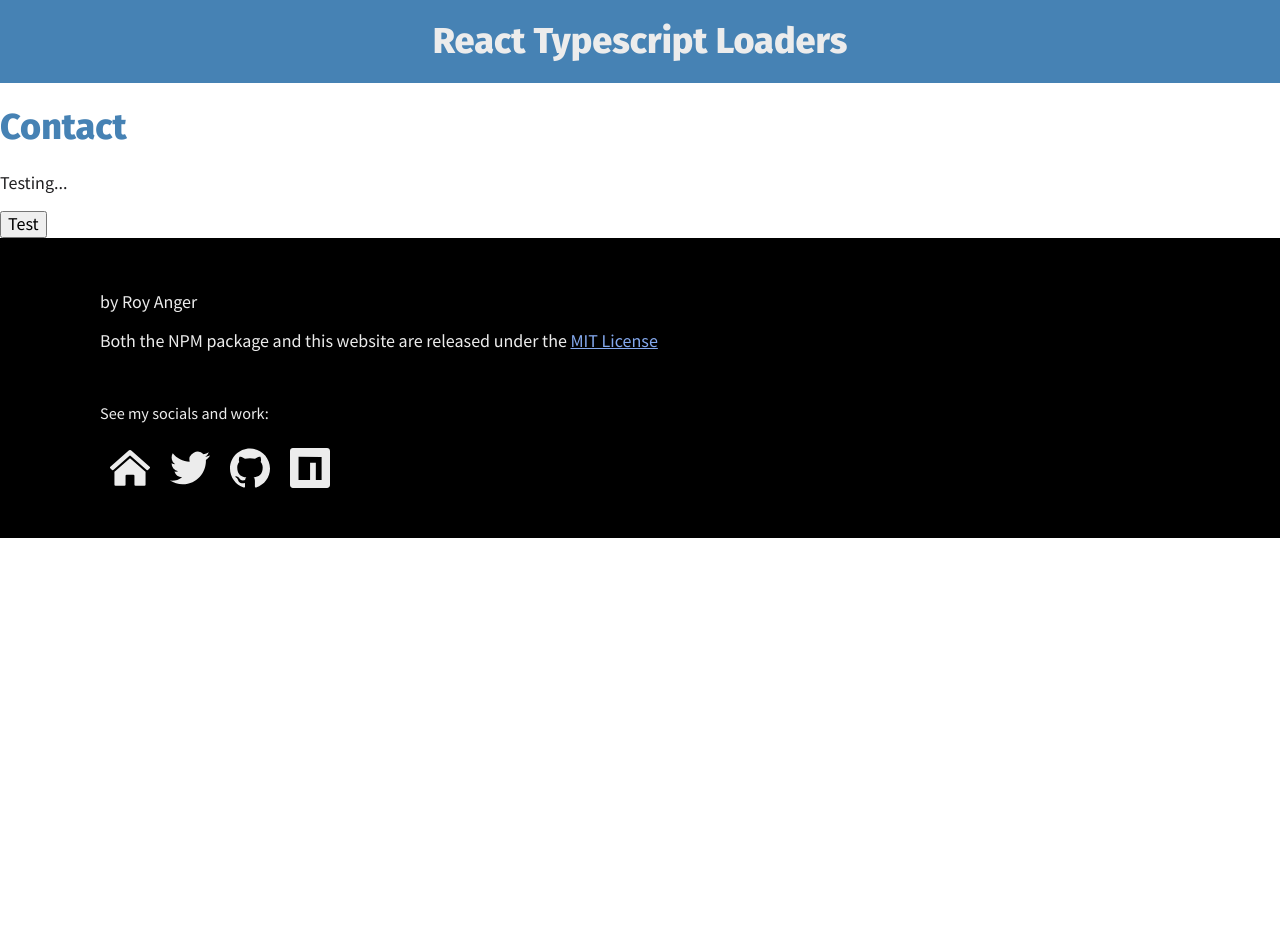
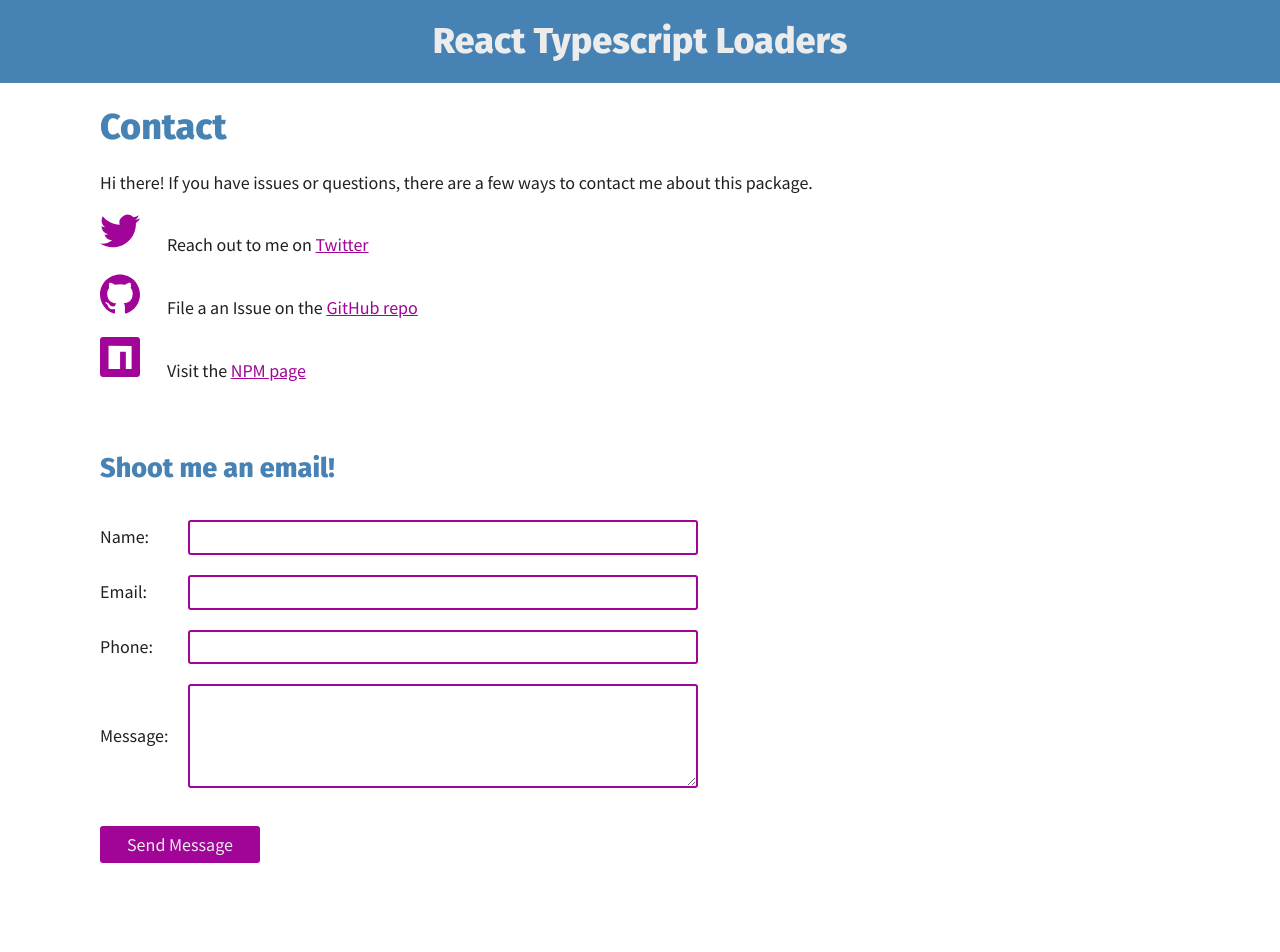
Before and after one commit to royanger/rts-loader-website, a Next.js app: page /contact in a window 1280 px wide. Shown: the top 952 px of the page. Before the commit the page ends 800 px from the top, so only its background shows below. Built offline with nearby package versions, Linux system fonts and the light colour scheme.

Commit message:
Configured contact form., styled if, handling at least some validation

```diff
--- a/package.json
+++ b/package.json
@@ -16,8 +16,9 @@
       "react": "17.0.2",
       "react-color": "^2.19.3",
       "react-dom": "17.0.2",
+      "react-hook-form": "^7.8.1",
       "react-syntax-highlighter": "^15.4.3",
-      "react-ts-loaders": "^1.0.0",
+      "react-ts-loaders": "^1.1.1",
       "sass": "^1.34.1"
    },
    "devDependencies": {
--- a/pages/_app.tsx
+++ b/pages/_app.tsx
@@ -1,5 +1,6 @@
 import * as React from 'react'
 import type { AppProps } from 'next/app'
+import Link from 'next/link'
 import '../styles/styles.scss'
 import Image from 'next/image'
 
@@ -33,7 +34,9 @@ function MyApp({ Component, pageProps }: AppProps) {
    return (
       <>
          <header>
-            <h1>React Typescript Loaders</h1>
+            <Link href="/">
+               <h1>React Typescript Loaders</h1>
+            </Link>
          </header>
          <Component
             handleUpdateModalPosition={handleUpdateModalPosition}
--- a/pages/api/hello.ts
+++ /dev/null
@@ -1,10 +0,0 @@
-// Next.js API route support: https://nextjs.org/docs/api-routes/introduction
-import type { NextApiRequest, NextApiResponse } from 'next'
-
-type Data = {
-  name: string
-}
-
-export default (req: NextApiRequest, res: NextApiResponse<Data>) => {
-  res.status(200).json({ name: 'John Doe' })
-}
--- a/pages/contact.tsx
+++ b/pages/contact.tsx
@@ -1,27 +1,202 @@
 import * as React from 'react'
+import Head from 'next/head'
+import { useForm, SubmitHandler } from 'react-hook-form'
 import axios from 'axios'
+import Loader from 'react-ts-loaders'
+
+import Twitter from '../images/twitter.svg'
+import GitHub from '../images/github.svg'
+import NPM from '../images/npm.svg'
+
+interface Inputs {
+   name: string
+   email: string
+   phone?: string
+   message: string
+}
 
 const Contact = () => {
-   const handleSubmit = () => {
-      axios.post(
+   const [loading, setLoading] = React.useState(false)
+   const [status, setStatus] = React.useState('unsubmitted')
+   const [response, setResponse] = React.useState('')
+   const {
+      register,
+      handleSubmit,
+      watch,
+      formState: { errors },
+   } = useForm<Inputs>()
+   const onSubmit: SubmitHandler<Inputs> = async ({
+      name,
+      email,
+      phone,
+      message,
+   }) => {
+      setLoading(true)
+
+      await axios
+         .post(
             '/api/sendEmail',
             {},
             {
                params: {
-               name: 'Jane Doe',
-               email: 'jane@gmail.com',
-               phone: '416-967-1111',
-               message: 'Help me Obi Wan, help me',
+                  name,
+                  email,
+                  phone,
+                  message,
                },
             }
          )
+         .then(function (response) {
+            setResponse(
+               'Thanks for sending me a message! I should get back to you within a few days.'
+            )
+            setStatus('success')
+            setLoading(false)
+         })
+         .catch(function (error) {
+            if (error.response) {
+               setResponse(
+                  "There was an error sending your message. I'm sorry about that. Please open a GitHub Issue so I can respond there."
+               )
+               setStatus('error')
+               setLoading(false)
+            }
+         })
+
+      //setLoading(false)
    }
 
    return (
-      <div>
+      <div className="contents">
+         <Head>
+            <title>Contact - React Typescript Loaders</title>
+            <meta
+               name="description"
+               content="Simple, easy to use loader components for your React App"
+            />
+            <link rel="icon" href="/favicon.ico" />
+         </Head>
+
+         <main className="main contactpage">
             <h1>Contact</h1>
-         <p>Testing...</p>
-         <button onClick={handleSubmit}>Test</button>
+            <p>
+               Hi there! If you have issues or questions, there are a few ways
+               to contact me about this package.
+            </p>
+
+            <p>
+               <a href="https://twitter.com/royanger">
+                  <Twitter
+                     width="40px"
+                     height="40px"
+                     fill="var(--brand-secondary)"
+                  />
+               </a>
+               Reach out to me on{' '}
+               <a href="https://twitter.com/royanger">Twitter</a>
+            </p>
+            <p>
+               <a href="https://github.com/royanger/react-ts-loaders">
+                  <GitHub
+                     width="40px"
+                     height="40px"
+                     fill="var(--brand-secondary)"
+                  />
+               </a>
+               File a an Issue on the{' '}
+               <a href="https://github.com/royanger/react-ts-loaders">
+                  GitHub repo
+               </a>
+            </p>
+            <p>
+               <a href="https://www.npmjs.com/~royanger">
+                  <NPM
+                     width="40px"
+                     height="40px"
+                     fill="var(--brand-secondary)"
+                  />
+               </a>
+               Visit the <a href="https://www.npmjs.com/~royanger">NPM page</a>
+            </p>
+
+            <h2>Shoot me an email!</h2>
+
+            {loading && status !== 'error' ? (
+               <Loader
+                  type="dotspinner"
+                  size={200}
+                  color="var(--brand-primary"
+                  altColor="var(--brand-secondary"
+                  className="loader"
+               />
+            ) : (
+               ''
+            )}
+            {!loading && status === 'error' ? (
+               <div className="error">
+                  <p>{response}</p>
+               </div>
+            ) : (
+               ''
+            )}
+            {!loading && status === 'success' ? (
+               <div className="success">
+                  <p>{response}</p>
+               </div>
+            ) : (
+               ''
+            )}
+            {!loading && status === 'unsubmitted' ? (
+               <form onSubmit={handleSubmit(onSubmit)} className="contactform">
+                  <label htmlFor="name">Name:</label>
+
+                  <input
+                     id="inputName"
+                     {...register('name', { required: true })}
+                  />
+
+                  <label htmlFor="inputEmail">Email:</label>
+                  <input
+                     id="inputEmail"
+                     {...register('email', { required: true })}
+                  />
+                  <label htmlFor="inputPhone">Phone:</label>
+                  <input id="inputPhone" {...register('phone')} />
+                  <label htmlFor="inputMessage">Message:</label>
+                  <textarea
+                     id="inputMessage"
+                     {...register('message', { required: true })}
+                  />
+
+                  {errors?.name && (
+                     <>
+                        <div></div>
+                        <div className={`validation ${status} `}>
+                           <p className="errorMessage">
+                              Name field is required
+                           </p>
+                        </div>
+                     </>
+                  )}
+                  {errors?.email && (
+                     <>
+                        <div></div>
+                        <div className={`validation ${status} `}>
+                           <p className="errorMessage">Email is required</p>
+                        </div>
+                     </>
+                  )}
+
+                  <div className="submitcontainer">
+                     <button className="submit" type="submit">
+                        Send Message
+                     </button>
+                  </div>
+               </form>
+            ) : (
+               ''
+            )}
+         </main>
       </div>
    )
 }
--- /dev/null
+++ b/styles/lib/_contact.scss
@@ -0,0 +1,73 @@
+.contactpage {
+   h2 {
+      margin: 4rem 0 2rem;
+   }
+   p {
+      a {
+         margin-right: 1.5rem;
+      }
+   }
+}
+.contactform {
+   display: grid;
+   grid-template-columns: 1fr;
+   gap: 20px;
+   align-items: center;
+
+   @include screen-size('tablet') {
+      grid-template-columns: auto 1fr;
+   }
+
+   label {
+      display: block;
+   }
+   input,
+   textarea {
+      border: 2px solid var(--brand-secondary);
+      border-radius: 3px;
+      padding: 5px;
+
+      @include screen-size('tablet') {
+         width: 50%;
+      }
+   }
+   textarea {
+      height: 5rem;
+   }
+   .submitcontainer {
+      margin: 1rem 0 1rem;
+
+      @include screen-size('tablet') {
+         grid-column: 1/3;
+      }
+   }
+
+   .submit {
+      background-color: var(--brand-secondary);
+      color: var(--light-text);
+      border: none;
+      padding: 0.45rem 1.5rem;
+      border-radius: 3px;
+   }
+   .submit:active {
+      background-color: var(--link-active);
+   }
+}
+.loader {
+   margin-bottom: 5rem;
+}
+.success,
+.error {
+   border: 2px solid var(--brand-secondary);
+   color: var(--brand-primary);
+   font-size: 1.25rem;
+   margin-bottom: 5rem;
+   padding: 0 2rem;
+}
+.validation.unsubmitted {
+   border: 2px solid red;
+   padding: 5px 10px;
+   @include screen-size('tablet') {
+      width: 49%;
+   }
+}
--- a/styles/lib/_footer.scss
+++ b/styles/lib/_footer.scss
@@ -3,6 +3,7 @@ footer {
    color: var(--light-text);
    display: flex;
    justify-content: center;
+   margin-top: 6rem;
 
    .container {
       a {
--- a/styles/lib/_header.scss
+++ b/styles/lib/_header.scss
@@ -6,5 +6,6 @@ header {
    h1 {
       margin: 0.6rem 0;
       color: var(--light-text);
+      cursor: pointer;
    }
 }
--- a/styles/styles.scss
+++ b/styles/styles.scss
@@ -6,10 +6,13 @@
 @import './lib/_infosections';
 @import './lib/_loadersamples';
 @import './lib/_modal';
+@import './lib/contact';
 
 :root {
    --brand-primary: #4682b4;
    --brand-secondary: #a00598;
+   --link: #a00598;
+   --link-active: #3a0237;
    --text: rgb(33, 32, 34);
    --light-text: rgb(236, 236, 236);
 }
@@ -34,3 +37,21 @@ h6 {
 .code {
    font-family: 'Fira Mono', monospace;
 }
+a {
+   color: var(--link);
+}
+a:active,
+a:hover,
+a:visited {
+   color: var(--link-active);
+}
+.button {
+   background-color: var(--brand-secondary);
+   color: var(--light-text);
+   border: none;
+   padding: 0.45rem 1.5rem;
+   border-radius: 3px;
+}
+.button:active {
+   background-color: var(--link-active);
+}
```
Also changed, not shown: pages/index.tsx (+7 -0 lines). Lines whose indentation alone changed are shown as unchanged.
